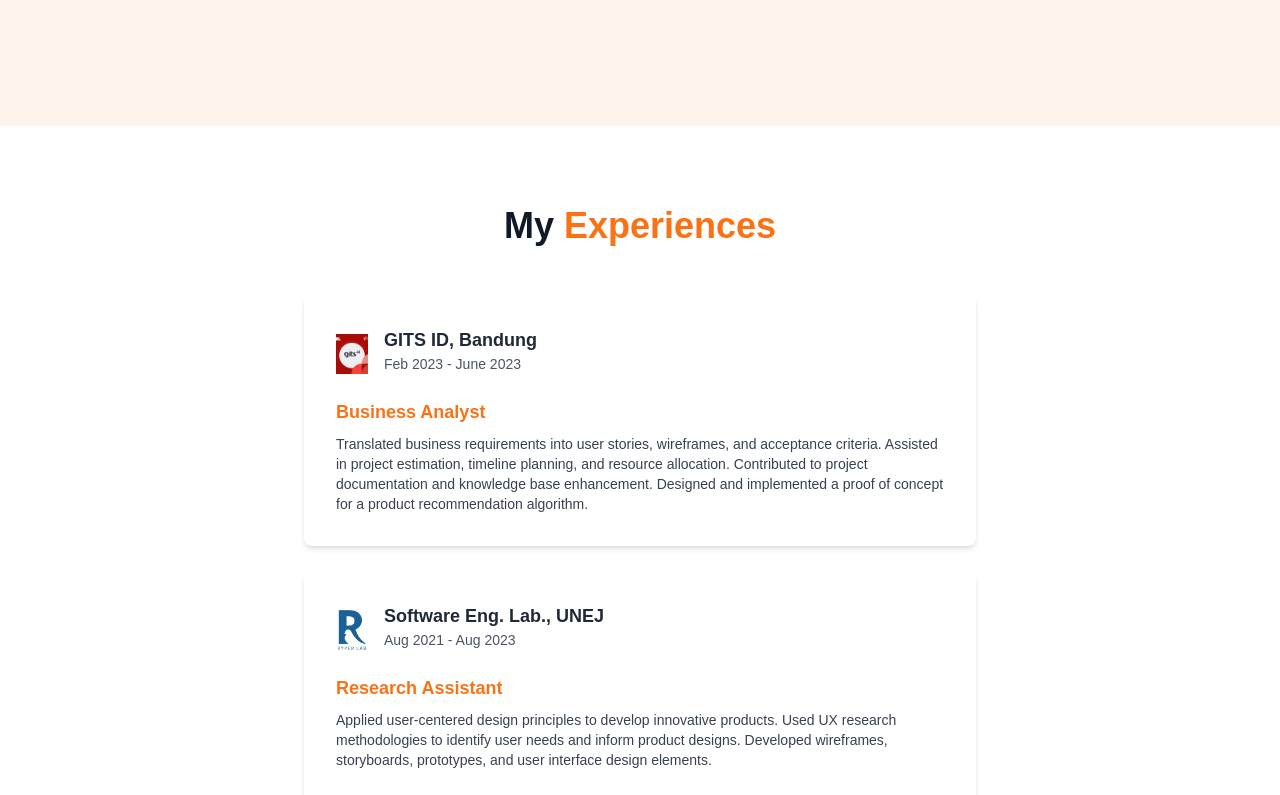
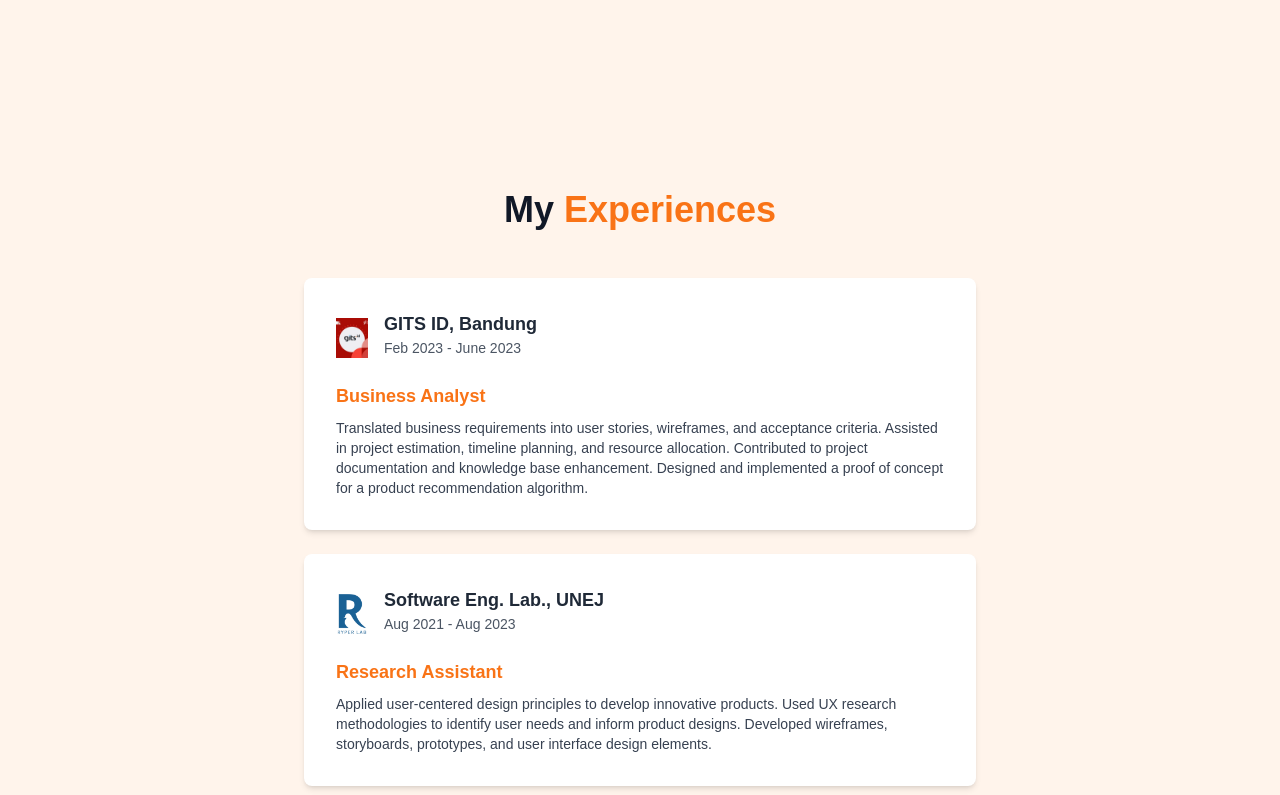
Before and after one commit to syhrezz/Portfolio, a React (Create React App) app: page / in a window 1280 px wide. Shown: the part 1165-1960 px from the top of the page. Built offline with nearby package versions, Linux system fonts and the light colour scheme.

Commit message:
change bg color of experiences page

```diff
--- a/src/components/newExperience.jsx
+++ b/src/components/newExperience.jsx
@@ -3,6 +3,8 @@ import { motion, AnimatePresence } from 'framer-motion';
 import gitsImage from '../assets/company-pic/gits_ind.jpeg';
 import binarImage from '../assets/company-pic/binar.png';
 import rplImage from '../assets/company-pic/rpl.png';
+import './index.css';
+
 const experiences = [
   {
     company: "GITS ID, Bandung", // Update from picture
@@ -31,7 +33,7 @@ const NewExperience = () => {
   const [hoveredIndex, setHoveredIndex] = useState(null);
 
   return (
-    <section id="experience" className="bg-gradient-to-b from-FFF4EB to-white pt-8 sm:pt-20 pb-12 font-poppins">
+    <section id="experience" className="bg-FFF4EB to-white pt-8 pb-20 sm:pt-16 sm:pb-28 font-poppins">
       <div className="container mx-auto px-4 sm:px-6 lg:px-8">
         <motion.h1
           className="text-3xl sm:text-4xl lg:text-5xl font-bold text-center text-gray-900 mb-8 sm:mb-12"
```
Also changed, not shown: 1 other file (tests, documents, lock files or other folders).
